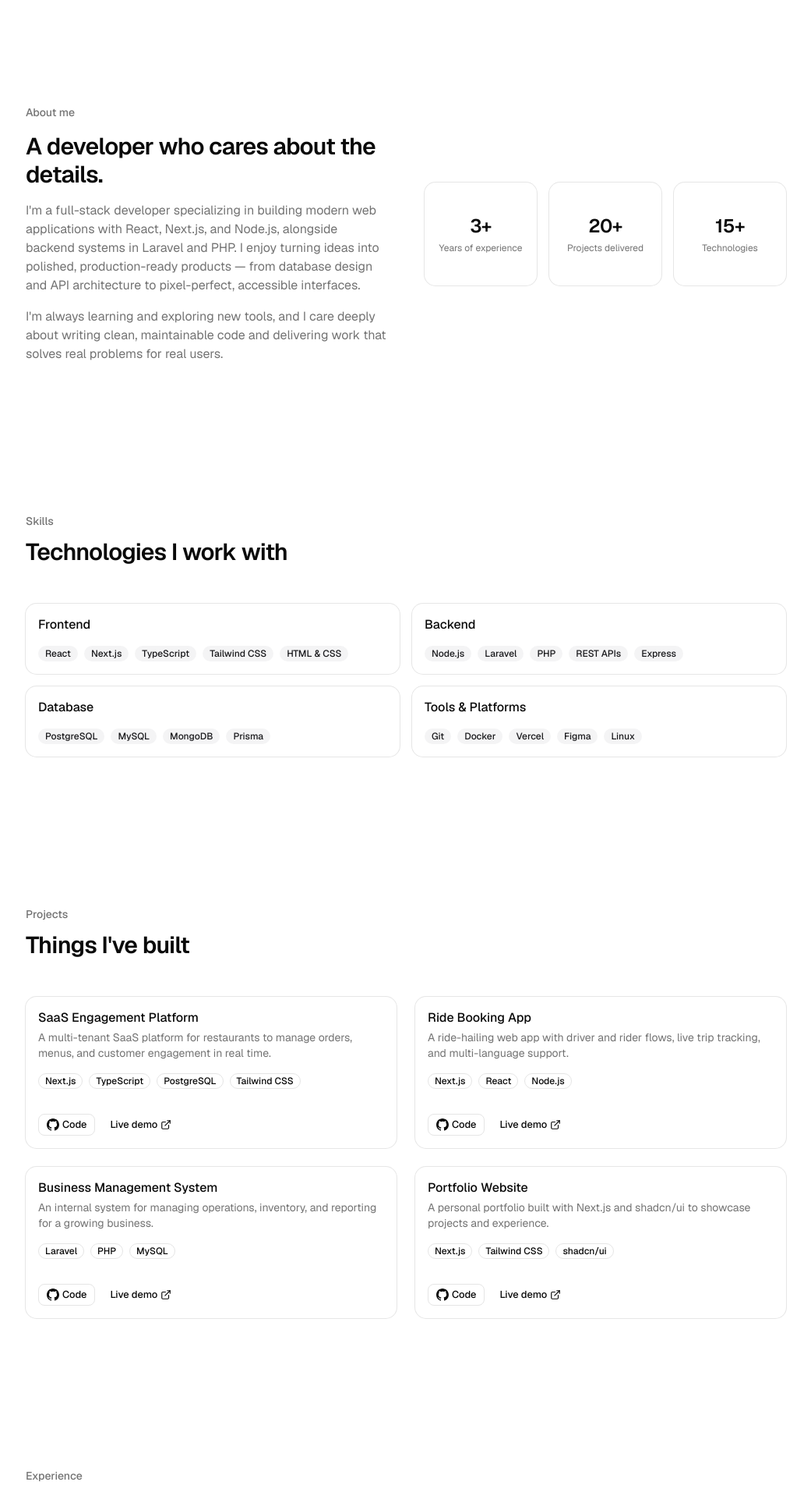
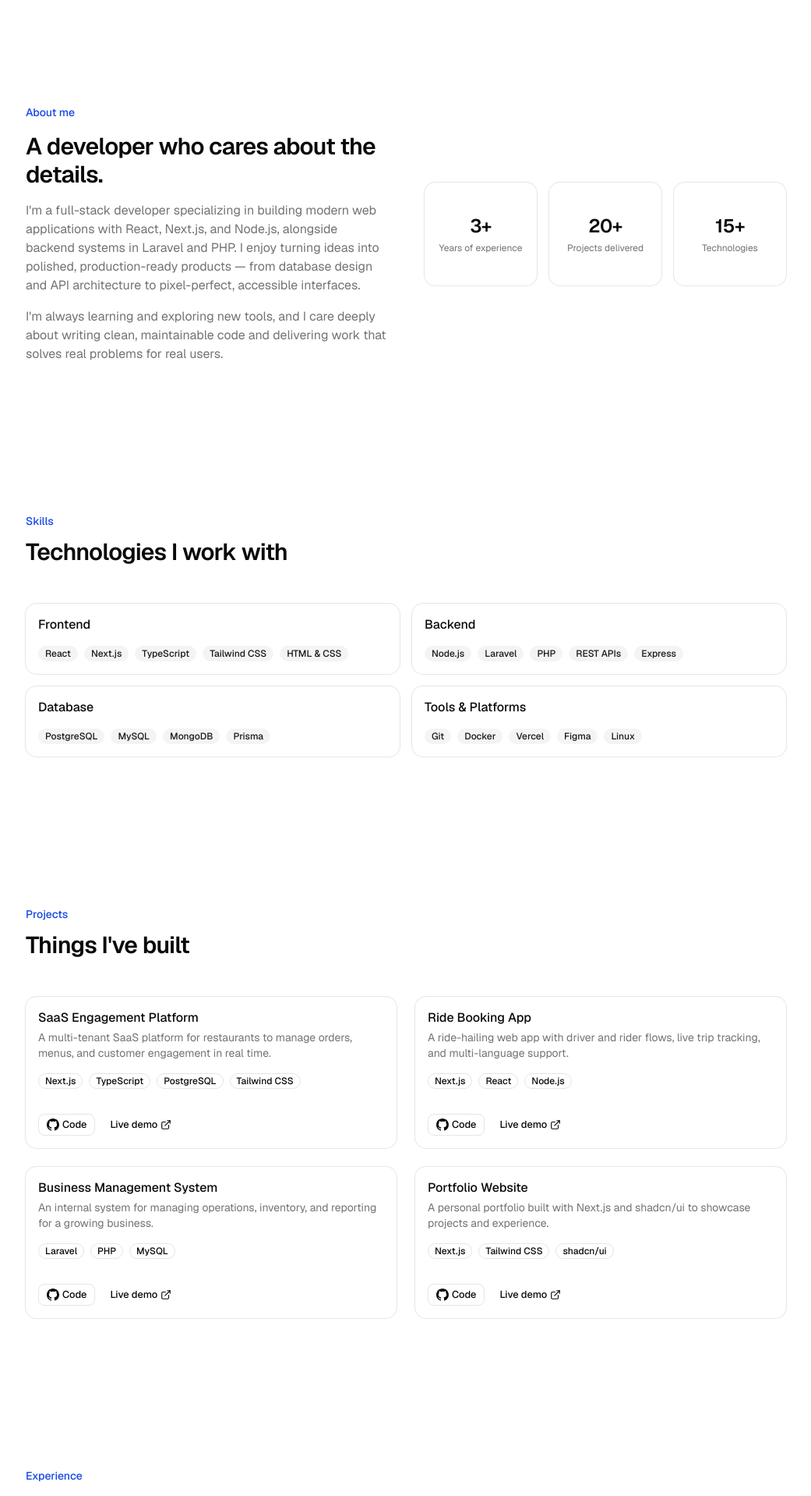
Before and after one commit to janithbandara1/portfolio, a Next.js app: page / in a window 1280 px wide. Shown: the part 720-2638 px from the top of the page at 78% size, without its empty margins (119-1160 px from the left). Built offline with nearby package versions, Linux system fonts and the light colour scheme.

Commit message:
Update text color in multiple components for improved theme consistency

```diff
--- a/components/about.tsx
+++ b/components/about.tsx
@@ -6,7 +6,7 @@
     <section id="about" className="mx-auto w-full max-w-5xl px-6 py-24">
       <div className="grid gap-12 md:grid-cols-2 md:items-center">
         <div className="flex flex-col gap-4">
-          <p className="text-sm font-medium text-muted-foreground">
+          <p className="text-sm font-medium text-primary">
             About me
           </p>
           <h2 className="text-3xl font-semibold tracking-tight">
--- a/components/contact.tsx
+++ b/components/contact.tsx
@@ -12,7 +12,7 @@
   return (
     <section id="contact" className="mx-auto w-full max-w-5xl px-6 py-24">
       <div className="mb-12 flex flex-col gap-3">
-        <p className="text-sm font-medium text-muted-foreground">Contact</p>
+        <p className="text-sm font-medium text-primary">Contact</p>
         <h2 className="text-3xl font-semibold tracking-tight">
           Let&apos;s work together
         </h2>
--- a/components/experience.tsx
+++ b/components/experience.tsx
@@ -6,7 +6,7 @@
   return (
     <section id="experience" className="mx-auto w-full max-w-5xl px-6 py-24">
       <div className="mb-12 flex flex-col gap-3">
-        <p className="text-sm font-medium text-muted-foreground">
+        <p className="text-sm font-medium text-primary">
           Experience
         </p>
         <h2 className="text-3xl font-semibold tracking-tight">
--- a/components/projects.tsx
+++ b/components/projects.tsx
@@ -16,7 +16,7 @@
   return (
     <section id="projects" className="mx-auto w-full max-w-5xl px-6 py-24">
       <div className="mb-12 flex flex-col gap-3">
-        <p className="text-sm font-medium text-muted-foreground">Projects</p>
+        <p className="text-sm font-medium text-primary">Projects</p>
         <h2 className="text-3xl font-semibold tracking-tight">
           Things I&apos;ve built
         </h2>
--- a/components/skills.tsx
+++ b/components/skills.tsx
@@ -6,7 +6,7 @@
   return (
     <section id="skills" className="mx-auto w-full max-w-5xl px-6 py-24">
       <div className="mb-12 flex flex-col gap-3">
-        <p className="text-sm font-medium text-muted-foreground">
+        <p className="text-sm font-medium text-primary">
           Skills
         </p>
         <h2 className="text-3xl font-semibold tracking-tight">
```
